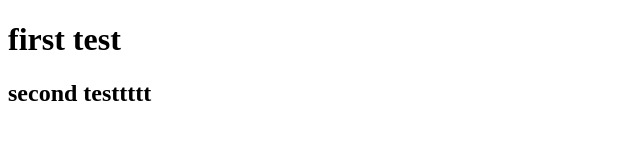
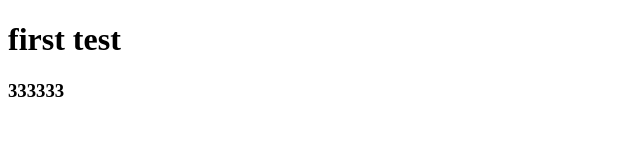
Before and after one commit to nazmulIsalm/test-for-pull, a plain HTML site: page index.html in a window 1280 px wide. Shown: the whole page, without its empty margins (0-640 px from the left). Drawn offline with Linux system fonts and the light colour scheme.

Commit message:
Add files via upload

```diff
--- a/index.html
+++ b/index.html
@@ -7,6 +7,6 @@
 </head>
 <body>
     <h1>first test</h1>
-    <h2>second testtttt</h2>
+    <h3>333333</h3>
 </body>
 </html>
```
